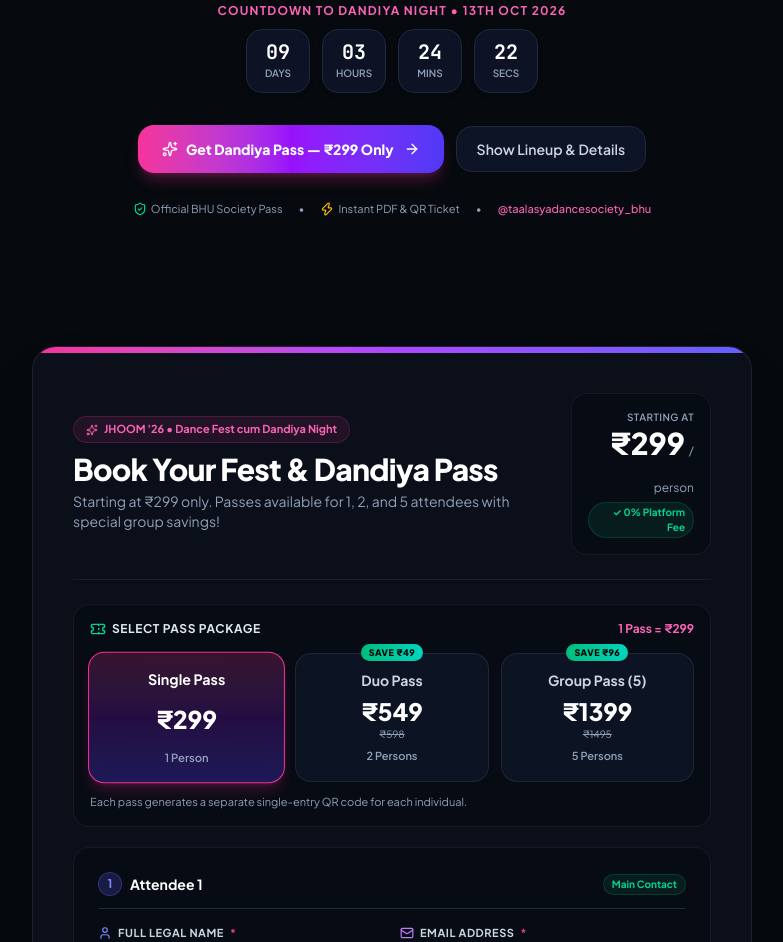
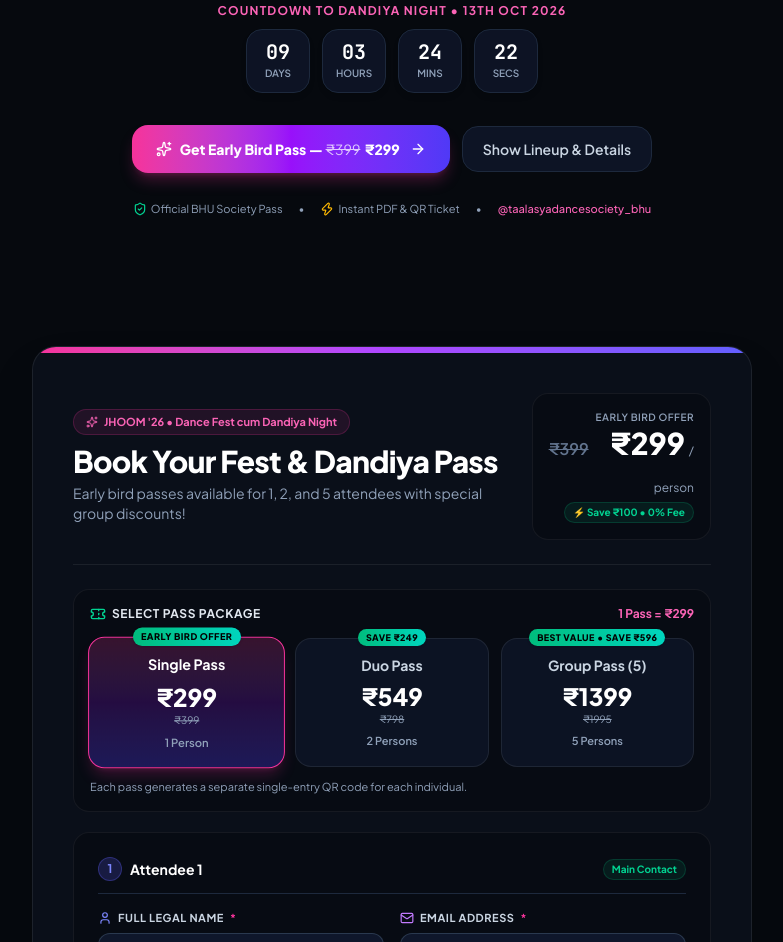
Before and after one commit to aj-6396/taalasya, a Next.js app: page / in a window 1280 px wide. Shown: the part 580-1522 px from the top of the page, without its empty margins (248-1031 px from the left). Built offline with nearby package versions, Linux system fonts and the light colour scheme.

Commit message:
feat: show ₹399 strikethrough with ₹299 Early Bird offer across hero, registration form, and pass tiers

```diff
--- a/src/components/HeroBanner.tsx
+++ b/src/components/HeroBanner.tsx
@@ -65,6 +65,7 @@ export default function HeroBanner() {
 
           <p className="text-xs sm:text-base text-slate-300 leading-relaxed max-w-xl mx-auto">
             Experience the ultimate fusion of high-energy stage performances, DJ and vibrant Dandiya Night at Swatantrata Bhawan, BHU. Early bird passes starting at{" "}
+            <span className="line-through text-slate-500 mr-1 font-semibold">₹399</span>
             <strong className="text-pink-400 font-bold">₹{EVENT_CONFIG.priceInINR} only</strong>!
           </p>
 
@@ -129,7 +130,7 @@ export default function HeroBanner() {
               className="w-full sm:w-auto inline-flex items-center justify-center gap-2 px-6 py-3.5 rounded-2xl font-black text-sm text-white bg-gradient-to-r from-pink-500 via-purple-600 to-indigo-600 hover:from-pink-600 hover:to-indigo-700 shadow-lg shadow-pink-500/25 active:scale-95 transition-all cursor-pointer"
             >
               <Sparkles className="w-4 h-4" />
-              <span>Get Dandiya Pass — ₹{EVENT_CONFIG.priceInINR} Only</span>
+              <span>Get Early Bird Pass — <span className="line-through opacity-75 font-normal mr-0.5">₹399</span> ₹{EVENT_CONFIG.priceInINR}</span>
               <ArrowRight className="w-4 h-4 ml-0.5" />
             </a>
             <a
--- a/src/components/RegistrationForm.tsx
+++ b/src/components/RegistrationForm.tsx
@@ -318,22 +318,27 @@ export default function RegistrationForm() {
                   Book Your Fest &amp; Dandiya Pass
                 </h2>
                 <p className="text-xs sm:text-sm text-slate-400 mt-1">
-                  Starting at ₹299 only. Passes available for 1, 2, and 5 attendees with special group savings!
+                  Early bird passes available for 1, 2, and 5 attendees with special group discounts!
                 </p>
               </div>
 
               <div className="p-3 sm:p-4 rounded-2xl bg-[#070b13] border border-white/[0.06] text-left sm:text-right min-w-[140px] flex sm:flex-col items-center sm:items-end justify-between sm:justify-center">
                 <div>
                   <p className="text-[10px] text-slate-400 uppercase tracking-wider font-semibold">
-                    Starting At
+                    Early Bird Offer
                   </p>
-                  <p className="text-2xl sm:text-3xl font-black text-white leading-tight">
-                    ₹299
-                    <span className="text-xs font-normal text-slate-400 ml-1">/ person</span>
-                  </p>
+                  <div className="flex items-baseline gap-1.5 sm:justify-end">
+                    <span className="text-sm sm:text-base text-slate-500 line-through font-semibold">
+                      ₹399
+                    </span>
+                    <p className="text-2xl sm:text-3xl font-black text-white leading-tight">
+                      ₹299
+                      <span className="text-xs font-normal text-slate-400 ml-1">/ person</span>
+                    </p>
+                  </div>
                 </div>
                 <span className="inline-block sm:block text-[10px] text-emerald-400 font-bold bg-emerald-500/10 px-2 py-0.5 rounded-full border border-emerald-500/20 mt-0.5">
-                  ✓ 0% Platform Fee
+                  ⚡ Save ₹100 • 0% Fee
                 </span>
               </div>
             </div>
--- a/src/components/StickyMobileBar.tsx
+++ b/src/components/StickyMobileBar.tsx
@@ -36,10 +36,11 @@ export default function StickyMobileBar() {
       <div className="flex items-center justify-between gap-3">
         <div>
           <div className="flex items-center gap-1.5">
-            <span className="text-xs font-semibold text-slate-400">From</span>
+            <span className="text-xs font-semibold text-slate-400">Early Bird</span>
+            <span className="text-xs text-slate-500 line-through font-medium">₹399</span>
             <span className="text-base font-black text-white">₹299</span>
             <span className="text-[10px] font-bold text-emerald-400 bg-emerald-500/10 px-1.5 py-0.2 rounded border border-emerald-500/20">
-              1, 2 or 5 Passes
+              Save ₹100
             </span>
           </div>
           <p className="text-[10px] text-slate-400 font-medium">
--- a/src/lib/constants.ts
+++ b/src/lib/constants.ts
@@ -14,6 +14,7 @@ export const EVENT_CONFIG = {
   gateCloseTime: "04:30 PM",
   venue: "Swatantrata Bhawan, Banaras Hindu University (BHU), Varanasi",
   city: "Varanasi, Uttar Pradesh",
+  originalPriceInINR: 399,
   priceInINR: Number(process.env.NEXT_PUBLIC_EVENT_PRICE) || 299,
   currency: "INR",
   supportEmail:
@@ -32,25 +33,25 @@ export const PASS_TIERS = [
     quantity: 1,
     name: "Single Pass",
     price: 299,
-    originalPrice: 299,
-    savings: 0,
-    tag: "Individual",
+    originalPrice: 399,
+    savings: 100,
+    tag: "Early Bird Offer",
   },
   {
     quantity: 2,
     name: "Duo Pass",
     price: 549,
-    originalPrice: 598,
-    savings: 49,
-    tag: "Save ₹49",
+    originalPrice: 798,
+    savings: 249,
+    tag: "Save ₹249",
   },
   {
     quantity: 5,
     name: "Group Pass (5)",
     price: 1399,
-    originalPrice: 1495,
-    savings: 96,
-    tag: "Save ₹96",
+    originalPrice: 1995,
+    savings: 596,
+    tag: "Best Value • Save ₹596",
   },
 ] as const;
 
```
